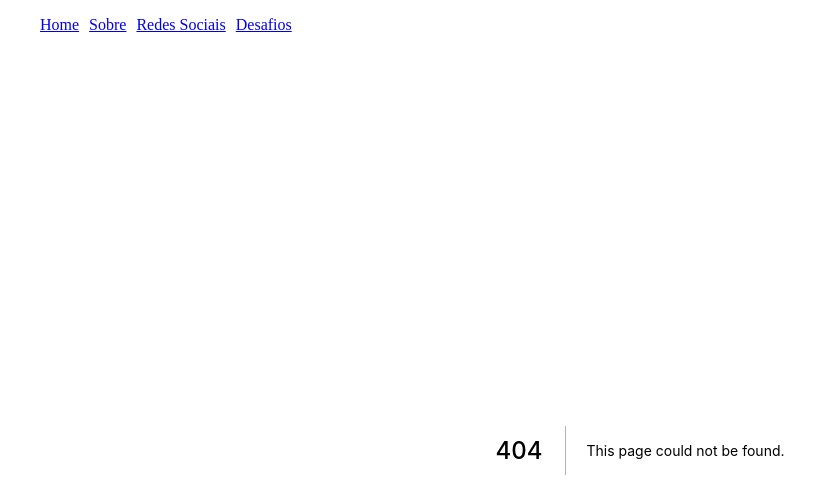
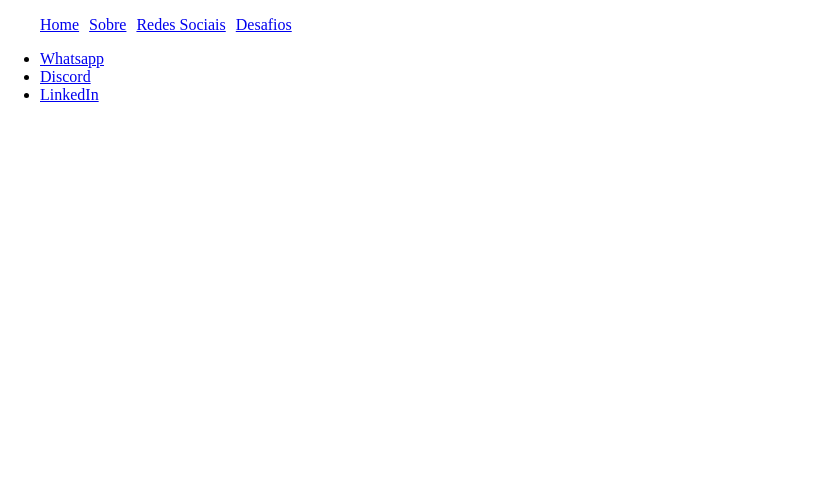
Before and after one commit to DevsGenteBoa/desenvolvimento-web-oficial, a Next.js app: page /redes-sociais in a window 1280 px wide. Before the commit this address had no page. Shown: the top 498 px of the page, without its empty margins (0-819 px from the left). Built offline with nearby package versions, Linux system fonts and the light colour scheme.

Commit message:
redes sociais

```diff
--- /dev/null
+++ b/pages/redes-sociais.tsx
@@ -0,0 +1,35 @@
+const RedesSociais = () => {
+  return (
+    <ul>
+      <li>
+        <a
+          href="https://chat.whatsapp.com/HTt7FwitQ9v6GnJ0VywgQw"
+          target="_blank"
+          rel="noopener noreferrer"
+        >
+          Whatsapp
+        </a>
+      </li>
+      <li>
+        <a
+          href="https://discord.gg/PjpYsPhtpx"
+          target="_blank"
+          rel="noopener noreferrer"
+        >
+          Discord
+        </a>
+      </li>
+      <li>
+        <a
+          href="https://www.linkedin.com/groups/12670203/"
+          target="_blank"
+          rel="noopener noreferrer"
+        >
+          LinkedIn
+        </a>
+      </li>
+    </ul>
+  );
+};
+
+export default RedesSociais;
```
